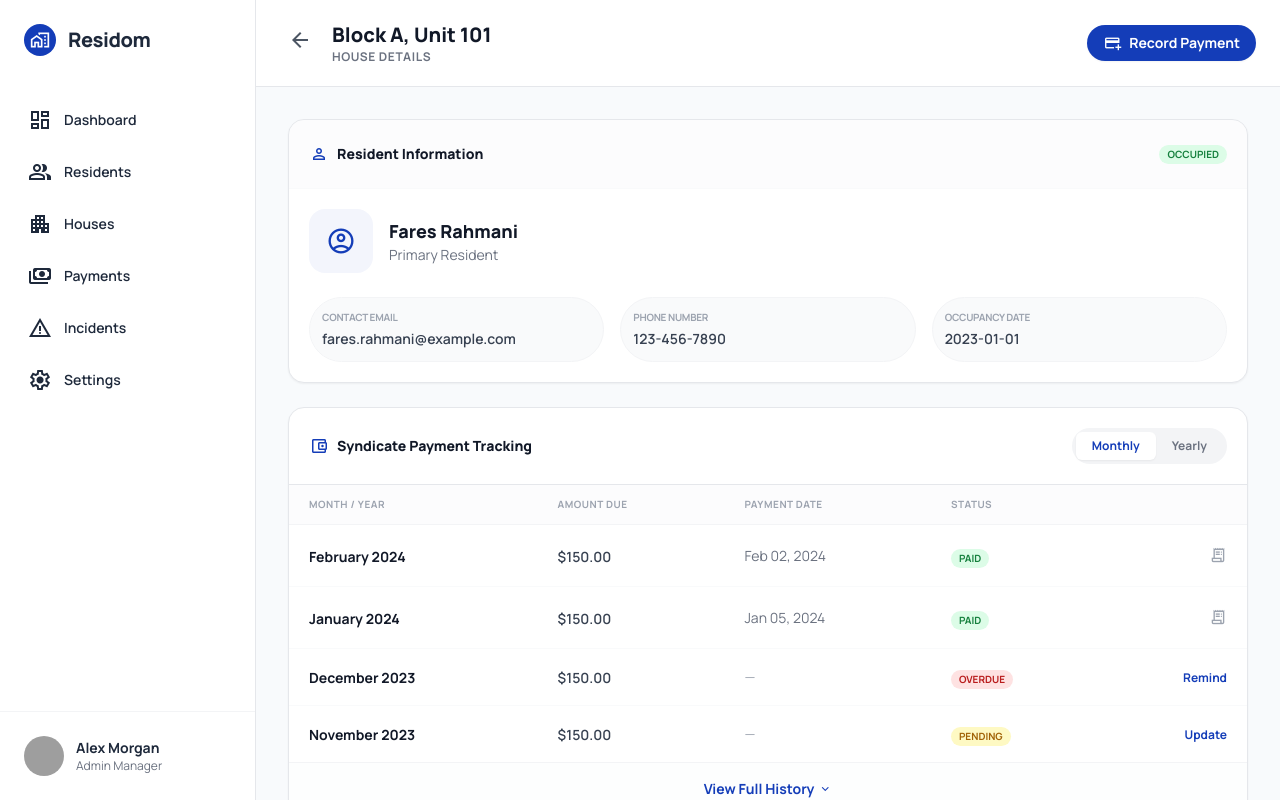
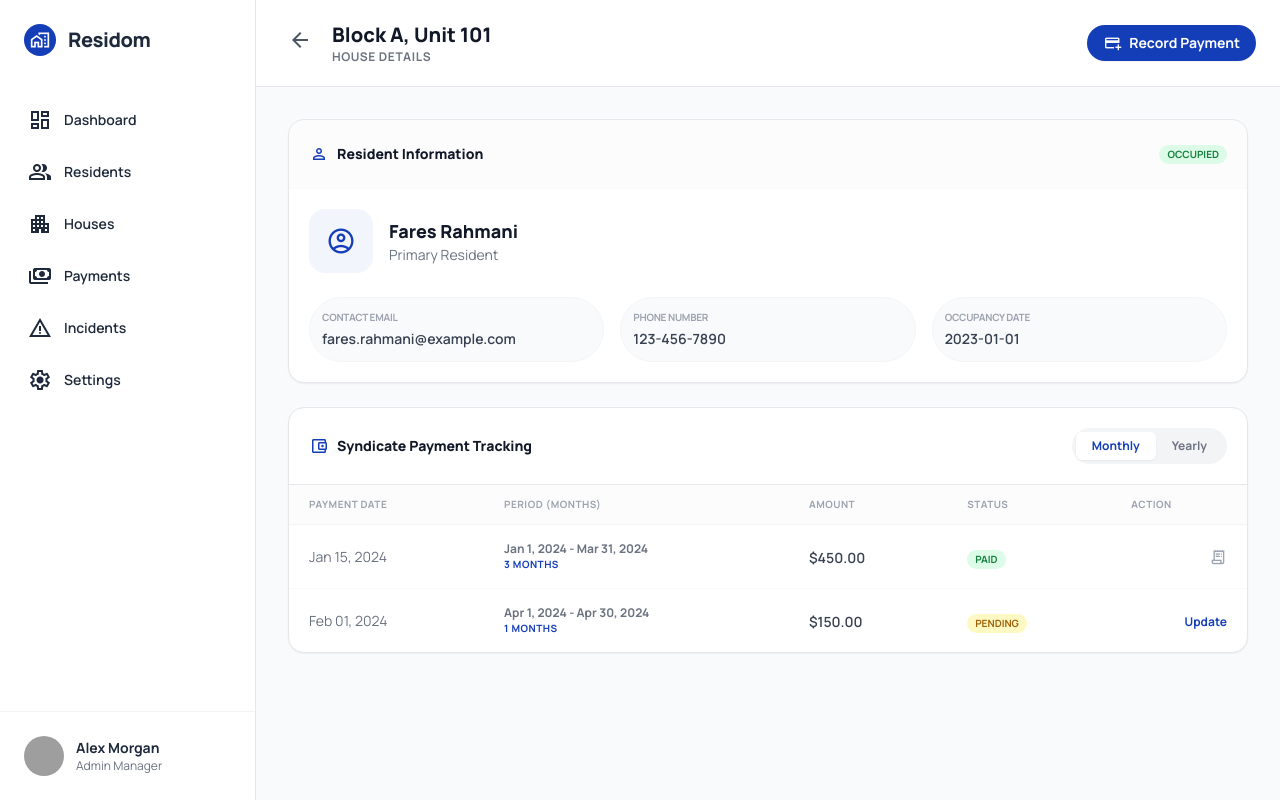
Before and after one commit to RahmaniFares/residence-app, an Angular app: page /dashboard/house-details/1 in a window 1280 px wide. Built offline with nearby package versions, Linux system fonts and the light colour scheme; grey boxes are pictures that could not be loaded.

Commit message:
house-details

```diff
--- a/src/app/dashboard/house-details/house-details.html
+++ b/src/app/dashboard/house-details/house-details.html
@@ -86,103 +86,77 @@
                         <tr class="bg-gray-50/50">
                             <th
                                 class="px-5 py-3 text-[10px] font-bold text-gray-400 uppercase tracking-wider border-b border-gray-100">
-                                Month / Year</th>
+                                Payment Date</th>
                             <th
                                 class="px-5 py-3 text-[10px] font-bold text-gray-400 uppercase tracking-wider border-b border-gray-100">
-                                Amount Due</th>
+                                Period (Months)</th>
                             <th
                                 class="px-5 py-3 text-[10px] font-bold text-gray-400 uppercase tracking-wider border-b border-gray-100">
-                                Payment Date</th>
+                                Amount</th>
                             <th
                                 class="px-5 py-3 text-[10px] font-bold text-gray-400 uppercase tracking-wider border-b border-gray-100">
                                 Status</th>
                             <th
                                 class="px-5 py-3 text-[10px] font-bold text-gray-400 uppercase tracking-wider border-b border-gray-100">
-                            </th>
+                                Action</th>
                         </tr>
                     </thead>
                     <tbody class="divide-y divide-gray-50">
-                        <tr class="hover:bg-gray-50/50 transition-colors">
-                            <td class="px-5 py-4 whitespace-nowrap">
-                                <span class="text-sm font-bold text-gray-900">February 2024</span>
+                        <tr *ngFor="let payment of visiblePayments()" class="hover:bg-gray-50/50 transition-colors">
+                            <td class="px-5 py-4 whitespace-nowrap text-sm text-gray-500">
+                                {{payment.paymentDate ? (payment.paymentDate | date:'MMM dd, yyyy') : '—'}}
                             </td>
                             <td class="px-5 py-4 whitespace-nowrap">
-                                <span class="text-sm font-semibold text-gray-700">$150.00</span>
+                                <div class="flex flex-col">
+                                    <span class="text-xs font-bold text-gray-500">{{payment.periodStart |
+                                        date:'mediumDate'}} - {{payment.periodEnd | date:'mediumDate'}}</span>
+                                    <span
+                                        class="text-[10px] font-bold text-primary uppercase tracking-wider">{{getMonthsCount(payment.periodStart,
+                                        payment.periodEnd)}} Months</span>
+                                </div>
                             </td>
-                            <td class="px-5 py-4 whitespace-nowrap text-sm text-gray-500">
-                                Feb 02, 2024
+                            <td class="px-5 py-4 whitespace-nowrap">
+                                <span class="text-sm font-semibold text-gray-700">{{payment.amount | currency}}</span>
                             </td>
                             <td class="px-5 py-4 whitespace-nowrap">
                                 <span
-                                    class="inline-flex items-center px-2 py-0.5 rounded text-[10px] font-bold bg-green-100 text-green-700 uppercase">Paid</span>
+                                    class="inline-flex items-center px-2 py-0.5 rounded text-[10px] font-bold uppercase"
+                                    [ngClass]="{
+                                        'bg-green-100 text-green-700': payment.status === 'Paid',
+                                        'bg-yellow-100 text-yellow-700': payment.status === 'Pending',
+                                        'bg-red-100 text-red-700': payment.status === 'Overdue'
+                                    }">
+                                    {{payment.status}}
+                                </span>
                             </td>
-                            <td class="px-5 py-4 whitespace-nowrap text-right">
-                                <button class="text-gray-400 hover:text-primary"><span
-                                        class="material-symbols-outlined text-lg">receipt_long</span></button>
+                            <td class="px-5 py-4 whitespace-nowrap text-right text-sm">
+                                <button *ngIf="payment.status === 'Paid'" class="text-gray-400 hover:text-primary">
+                                    <span class="material-symbols-outlined text-lg">receipt_long</span>
+                                </button>
+                                <button *ngIf="payment.status === 'Overdue'"
+                                    class="text-primary font-bold text-xs hover:underline">
+                                    Remind
+                                </button>
+                                <button *ngIf="payment.status === 'Pending'"
+                                    class="text-primary font-bold text-xs hover:underline">
+                                    Update
+                                </button>
                             </td>
                         </tr>
-                        <tr class="hover:bg-gray-50/50 transition-colors">
-                            <td class="px-5 py-4 whitespace-nowrap">
-                                <span class="text-sm font-bold text-gray-900">January 2024</span>
-                            </td>
-                            <td class="px-5 py-4 whitespace-nowrap">
-                                <span class="text-sm font-semibold text-gray-700">$150.00</span>
-                            </td>
-                            <td class="px-5 py-4 whitespace-nowrap text-sm text-gray-500">
-                                Jan 05, 2024
-                            </td>
-                            <td class="px-5 py-4 whitespace-nowrap">
-                                <span
-                                    class="inline-flex items-center px-2 py-0.5 rounded text-[10px] font-bold bg-green-100 text-green-700 uppercase">Paid</span>
-                            </td>
-                            <td class="px-5 py-4 whitespace-nowrap text-right">
-                                <button class="text-gray-400 hover:text-primary"><span
-                                        class="material-symbols-outlined text-lg">receipt_long</span></button>
-                            </td>
-                        </tr>
-                        <tr class="hover:bg-gray-50/50 transition-colors">
-                            <td class="px-5 py-4 whitespace-nowrap">
-                                <span class="text-sm font-bold text-gray-900">December 2023</span>
-                            </td>
-                            <td class="px-5 py-4 whitespace-nowrap">
-                                <span class="text-sm font-semibold text-gray-700">$150.00</span>
-                            </td>
-                            <td class="px-5 py-4 whitespace-nowrap text-sm text-gray-400">
-                                —
-                            </td>
-                            <td class="px-5 py-4 whitespace-nowrap">
-                                <span
-                                    class="inline-flex items-center px-2 py-0.5 rounded text-[10px] font-bold bg-red-100 text-red-700 uppercase">Overdue</span>
-                            </td>
-                            <td class="px-5 py-4 whitespace-nowrap text-right text-sm">
-                                <button class="text-primary font-bold text-xs hover:underline">Remind</button>
-                            </td>
-                        </tr>
-                        <tr class="hover:bg-gray-50/50 transition-colors">
-                            <td class="px-5 py-4 whitespace-nowrap">
-                                <span class="text-sm font-bold text-gray-900">November 2023</span>
-                            </td>
-                            <td class="px-5 py-4 whitespace-nowrap">
-                                <span class="text-sm font-semibold text-gray-700">$150.00</span>
-                            </td>
-                            <td class="px-5 py-4 whitespace-nowrap text-sm text-gray-400">
-                                —
-                            </td>
-                            <td class="px-5 py-4 whitespace-nowrap">
-                                <span
-                                    class="inline-flex items-center px-2 py-0.5 rounded text-[10px] font-bold bg-yellow-100 text-yellow-700 uppercase">Pending</span>
-                            </td>
-                            <td class="px-5 py-4 whitespace-nowrap text-right text-sm">
-                                <button class="text-primary font-bold text-xs hover:underline">Update</button>
+                        <tr *ngIf="payments().length === 0">
+                            <td colspan="5" class="px-5 py-8 text-center text-gray-500 text-sm">
+                                No payment history found for this house.
                             </td>
                         </tr>
                     </tbody>
                 </table>
             </div>
-            <div class="p-4 border-t border-gray-100 bg-gray-50/30 flex justify-center">
-                <button class="text-primary font-bold text-sm flex items-center gap-1 hover:underline">
-                    View Full History
-                    <span class="material-symbols-outlined text-sm">expand_more</span>
+            <div *ngIf="payments().length > 4" class="p-4 border-t border-gray-100 bg-gray-50/30 flex justify-center">
+                <button class="text-primary font-bold text-sm flex items-center gap-1 hover:underline"
+                    (click)="togglePaymentHistory()">
+                    {{showAllPayments() ? 'Show Less' : 'View Full History'}}
+                    <span class="material-symbols-outlined text-sm">{{showAllPayments() ? 'expand_less' :
+                        'expand_more'}}</span>
                 </button>
             </div>
         </section>
--- a/src/app/dashboard/house-details/house-details.ts
+++ b/src/app/dashboard/house-details/house-details.ts
@@ -1,9 +1,11 @@
-import { Component, inject, OnInit, signal } from '@angular/core';
+import { Component, computed, inject, OnInit, signal } from '@angular/core';
 import { ActivatedRoute, Router } from '@angular/router';
 import { HouseModel } from '../houses/house-model';
 import { HouseServices } from '../houses/house-services';
 import { ResidentServices } from '../residents/resident-services';
 import { ResidentModel } from '../residents/resident-model';
+import { PaymentServices } from '../payments/payment-services';
+import { PaymentModel } from '../payments/payment-model';
 import { CommonModule } from '@angular/common';
 
 @Component({
@@ -18,9 +20,17 @@ export class HouseDetails implements OnInit {
   route = inject(ActivatedRoute);
   houseService = inject(HouseServices);
   residentService = inject(ResidentServices);
+  paymentService = inject(PaymentServices);
 
   house = signal<HouseModel | undefined>(undefined);
   resident = signal<ResidentModel | undefined>(undefined);
+  payments = signal<PaymentModel[]>([]);
+  showAllPayments = signal(false);
+
+  visiblePayments = computed(() => {
+    const all = this.payments();
+    return this.showAllPayments() ? all : all.slice(0, 4);
+  });
 
   ngOnInit() {
     this.route.paramMap.subscribe(params => {
@@ -34,8 +44,21 @@ export class HouseDetails implements OnInit {
         } else {
           this.resident.set(undefined);
         }
+
+        // Subscribe to payments and filter by houseId
+        this.paymentService.payments$.subscribe(allPayments => {
+          const housePayments = allPayments.filter(p => p.houseId === id);
+          this.payments.set(housePayments);
+        });
       }
     });
+  }
+
+  getMonthsCount(start: string, end: string): number {
+    const startDate = new Date(start);
+    const endDate = new Date(end);
+    // Rough calculation
+    return Math.max(1, Math.round((endDate.getTime() - startDate.getTime()) / (1000 * 60 * 60 * 24 * 30)));
   }
 
   back() {
@@ -45,4 +68,8 @@ export class HouseDetails implements OnInit {
   showPaymentForm() {
     this.router.navigate(['dashboard/add-payment']);
   }
+
+  togglePaymentHistory() {
+    this.showAllPayments.update(v => !v);
+  }
 }
```
